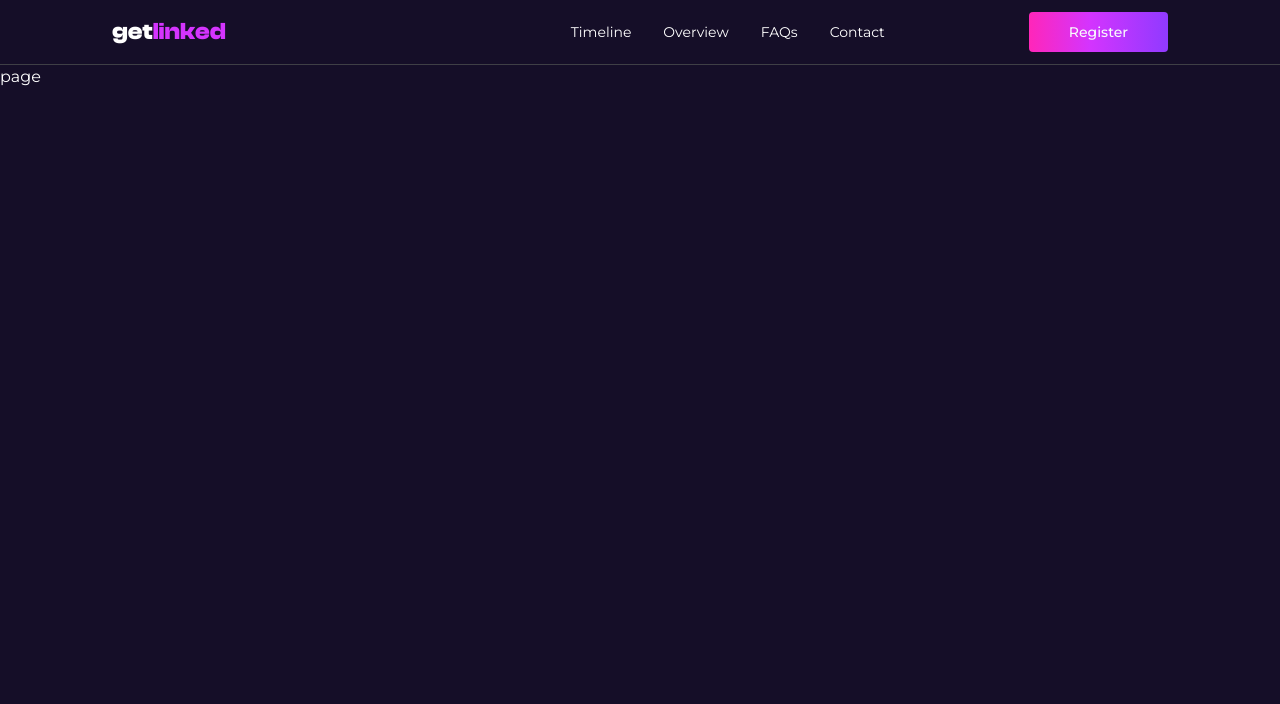
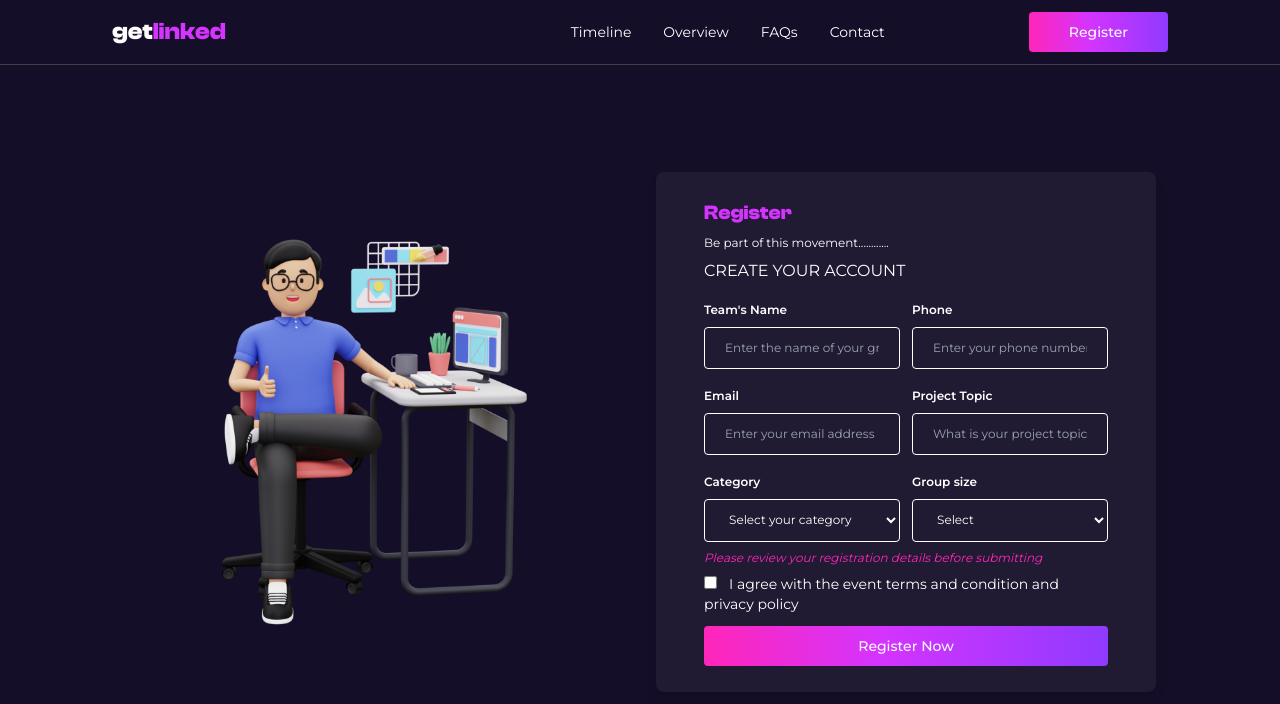
Before and after one commit to NureniJamiu/getlinked-tech-hackathon, a Next.js app: page /register in a window 1280 px wide. Shown: the top 704 px of the page. Built offline with nearby package versions, Linux system fonts and the light colour scheme.

Commit message:
feat: add register page

```diff
--- a/src/app/register/page.jsx
+++ b/src/app/register/page.jsx
@@ -1,7 +1,130 @@
+import { Facebook, Instagram, Linkedin, X } from "lucide-react";
+import Image from "next/image";
 import React from "react";
 
+import sectionImage from "../../../public/register.png";
+import { Button } from "@/components/ui/button";
+
 const page = () => {
-  return <div>page</div>;
+  return (
+    <main className="flex items-center justify-center px-12 md:px-22 lg:px-44 h-[calc(100vh-66px)]">
+      <div className="flex flex-col  md:flex-row md:items-center gap-8">
+        {/* flex one */}
+        <div
+          className="relative w-[500px] h-[500px] flex-1"
+          data-aos="fade-right"
+          data-aos-duration="1500"
+        >
+          <Image src={sectionImage} alt="Register" fill />
+        </div>
+        {/* flex two  */}
+        <div
+          className="flex-1 text-center"
+          data-aos="fade-left"
+          data-aos-duration="1500"
+        >
+          <div className="w-[500px] h-[520px] rounded-lg shadow-lg bg-white bg-opacity-5 flex items-center justify-center px-12">
+            <div className="flex flex-col items-center">
+              <div className="text-left w-full mb-4">
+                <h2 className=" font-clash text-xl text-[#D434FE]">Register</h2>
+                <p className="text-xs my-2">
+                  Be part of this movement............
+                </p>
+                <p>CREATE YOUR ACCOUNT</p>
+              </div>
+              <div className="grid grid-cols-2 gap-3 text-sm">
+                <div className="text-left">
+                  <label className="text-xs font-semibold ">
+                    Team{"'"}s Name
+                  </label>
+                  <input
+                    type="text"
+                    placeholder="Enter the name of your group"
+                    className=" border border-[#fff] bg-inherit py-3 px-5 w-full rounded text-xs focus:outline-none mt-2"
+                  />
+                </div>
+                <div className="text-left">
+                  <label className="text-xs font-semibold ">Phone</label>
+                  <input
+                    type="text"
+                    placeholder="Enter your phone number"
+                    className=" border border-[#fff] bg-inherit py-3 px-5 w-full rounded text-xs focus:outline-none mt-2"
+                  />
+                </div>
+                <div className="text-left my-1">
+                  <label className="text-xs font-semibold ">Email</label>
+                  <input
+                    type="email"
+                    placeholder="Enter your email address"
+                    className=" border border-[#fff] bg-inherit py-3 px-5 w-full rounded text-xs focus:outline-none mt-2"
+                  />
+                </div>
+                <div className="text-left my-1">
+                  <label className="text-xs font-semibold ">
+                    Project Topic
+                  </label>
+                  <input
+                    type="text"
+                    placeholder="What is your project topic?"
+                    className=" border border-[#fff] bg-inherit py-3 px-5 w-full rounded text-xs focus:outline-none mt-2"
+                  />
+                </div>
+                <div className="text-left">
+                  <label className="text-xs font-semibold ">Category</label>
+                  <select
+                    name="category"
+                    className=" border border-[#fff] bg-inherit py-3 px-5 w-full rounded text-xs focus:outline-none mt-2"
+                  >
+                    <option value="" className="bg-zinc-800">
+                      Select your category
+                    </option>
+                    <option value="one" className="bg-zinc-800">
+                      option 1
+                    </option>
+                    <option value="two" className="bg-zinc-800">
+                      Option 2
+                    </option>
+                  </select>
+                </div>
+                <div className="text-left">
+                  <label className="text-xs font-semibold ">Group size</label>
+                  <select
+                    name="category"
+                    className=" border border-[#fff] bg-inherit py-3 px-5 w-full rounded text-xs focus:outline-none mt-2"
+                  >
+                    <option value="" className="bg-zinc-800">
+                      Select
+                    </option>
+                    <option value="one" className="bg-zinc-800">
+                      2-10
+                    </option>
+                    <option value="two" className="bg-zinc-800">
+                      11-50
+                    </option>
+                  </select>
+                </div>
+              </div>
+              <div className="text-left">
+                <p className="text-[#FF26B9] italic text-xs my-2">
+                  Please review your registration details before submitting
+                </p>
+                <div className="text-sm mb-3">
+                  <input type="checkbox" />
+                  <span className="ml-3">
+                    I agree with the event terms and condition and privacy
+                    policy
+                  </span>
+                </div>
+              </div>
+              <Button className="btn-gradient rounded px-10 text-sm w-full">
+                Register Now
+              </Button>
+            </div>
+          </div>
+        </div>
+      </div>
+    </main>
+  );
 };
 
 export default page;
--- a/src/components/Hero.jsx
+++ b/src/components/Hero.jsx
@@ -11,13 +11,13 @@ import Star from "./Star";
 
 const Hero = () => {
   return (
-    <section
-      className="h-[calc(100vh-85px)] md:pl-28 border-b border-zinc-700 overflow-y-hidden"
-      data-aos="fade-up"
-      data-aos-duration="1500"
-    >
+    <section className="h-[calc(100vh-85px)] md:pl-28 border-b border-zinc-700 overflow-y-hidden">
       <div className="flex flex-col md:flex-row md:items-center">
-        <div className="md:flex-1 text-center md:text-left">
+        <div
+          className="md:flex-1 text-center md:text-left"
+          data-aos="fade-right"
+          data-aos-duration="1500"
+        >
           <div className="relative my-5 md:hidden">
             <span className="italic font-semibold ">
               Igniting a Revolution in HR Innovation
@@ -87,7 +87,11 @@ const Hero = () => {
         </div>
 
         {/* right-hand div  */}
-        <div className="relative md:flex-1">
+        <div
+          className="relative md:flex-1"
+          data-aos="fade-left"
+          data-aos-duration="1500"
+        >
           <div className="hidden md:block relative my-5 md:my-2 md:ml-4 ">
             <span className="italic font-semibold text-2xl">
               Igniting a Revolution in HR Innovation
```
